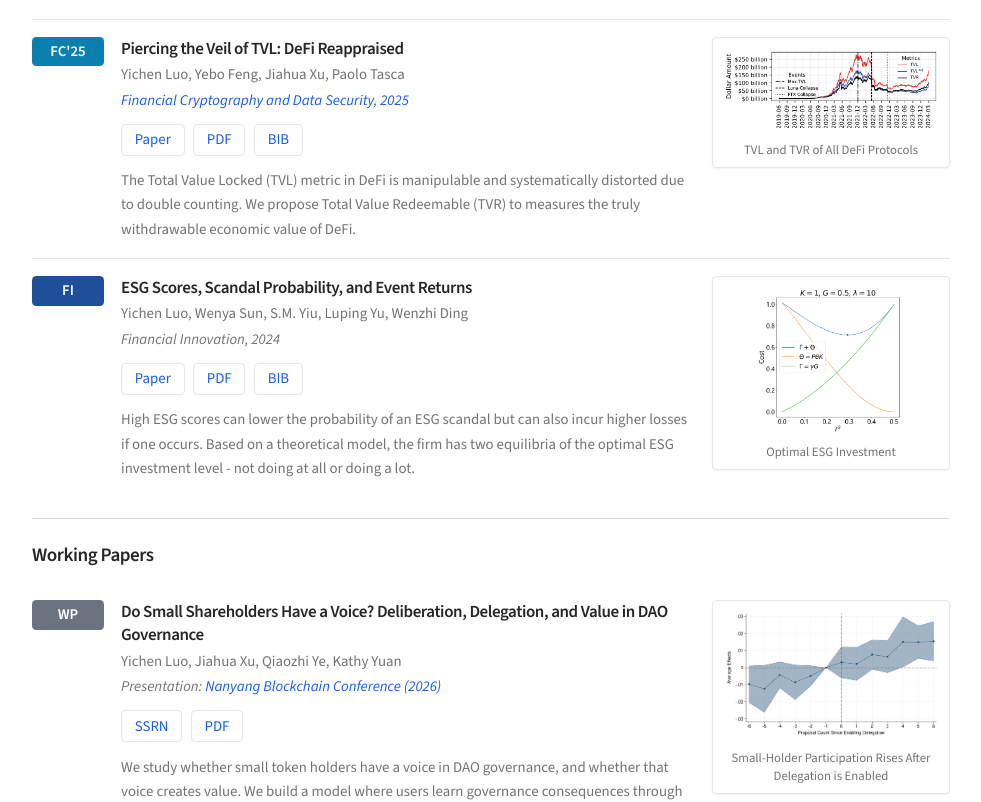
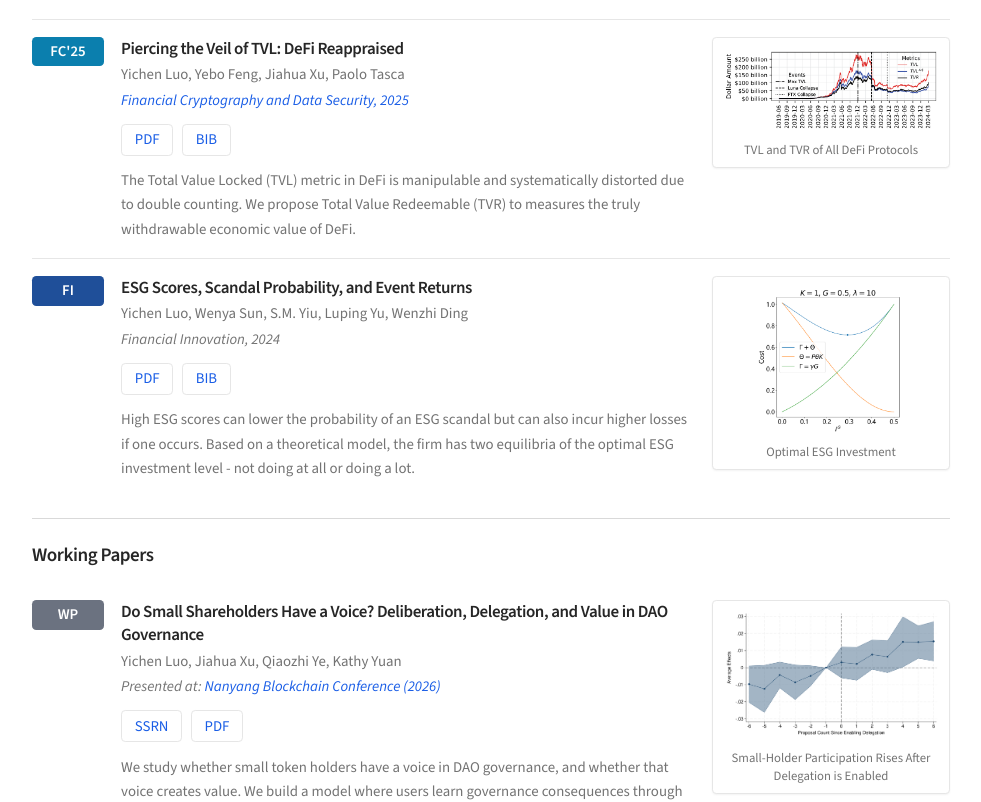
Before and after one commit to lyc0603/lyc0603.github.io, a React (Vite) app: page / in a window 1280 px wide. Shown: the part 861-1663 px from the top of the page, without its empty margins (285-1266 px from the left). Built offline with nearby package versions, Linux system fonts and the light colour scheme; the HTML template or start-up script is replaced by a standard one.

Commit message:
Link publication titles to the paper and drop the Paper button
Each publication's title now opens the published version that the Paper
button used to point to. The presentation label reads "Presented at".

Co-Authored-By: Claude Opus 5.5 <noreply@anthropic.com>

```diff
--- a/src/components/PublicationCard.tsx
+++ b/src/components/PublicationCard.tsx
@@ -12,6 +12,7 @@ interface PublicationCardProps {
   badge?: string;
   badgeColor?: string;
   title: string;
+  url?: string;
   authors: string;
   venue?: string;
   venueUrl?: string;
@@ -83,6 +84,7 @@ const PublicationCard = ({
   badge,
   badgeColor,
   title,
+  url,
   authors,
   venue,
   venueUrl,
@@ -119,7 +121,15 @@ const PublicationCard = ({
 
         {/* Content */}
         <div className="flex-1 min-w-0">
-          <h3 className="font-semibold text-foreground leading-snug">{title}</h3>
+          <h3 className="font-semibold text-foreground leading-snug">
+            {url ? (
+              <a href={url} target="_blank" rel="noopener noreferrer" className="text-foreground hover:text-link">
+                {title}
+              </a>
+            ) : (
+              title
+            )}
+          </h3>
           <p className="text-sm text-muted-foreground mt-1">{authors}</p>
           {venue && (
             <p className="text-sm text-muted-foreground italic mt-1">
--- a/src/i18n/content.ts
+++ b/src/i18n/content.ts
@@ -26,7 +26,7 @@ export const ui = {
   navPublications: { en: 'Publications', zh: '发表论文' },
   navWorkingPapers: { en: 'Working Papers', zh: '工作论文' },
   cv: { en: 'Curriculum Vitae', zh: '个人简历' },
-  presentation: { en: 'Presentation', zh: '会议报告' },
+  presentation: { en: 'Presented at', zh: '会议报告' },
   bibtexTitle: { en: 'BibTeX Citation', zh: 'BibTeX 引用' },
 } satisfies Record<string, Localized>;
 
@@ -37,7 +37,6 @@ export const ui = {
  * dialog, so translating the button text cannot change the click behaviour.
  */
 export const linkLabels: Record<string, Localized> = {
-  Paper: { en: 'Paper', zh: '论文' },
   BIB: { en: 'BIB', zh: '引用' },
   SSRN: { en: 'SSRN', zh: '预印' },
   ArXiv: { en: 'ArXiv', zh: '预印' },
@@ -74,6 +73,8 @@ export interface Paper {
   badge: string;
   badgeColorKey: 'conference' | 'journal' | 'workingPaper';
   title: Localized;
+  /** The published version; the title links here. */
+  url?: string;
   authors: Localized;
   /** Venue and conference names are never translated. */
   venue?: string;
@@ -103,6 +104,7 @@ export const publications: Paper[] = [
       en: 'Resisting Manipulative Bots in Meme Coin Copy Trading: A Multi-Agent Approach with Chain-of-Thought Reasoning',
       zh: '抵御迷因币跟单交易中的操纵型机器人：基于思维链推理的多智能体方法',
     },
+    url: 'https://dl.acm.org/doi/10.1145/3774904.3792635',
     authors: {
       en: 'Yichen Luo, Yebo Feng, Jiahua Xu, Yang Liu',
       zh: '罗奕辰、冯业博、徐家画、刘杨',
@@ -115,7 +117,6 @@ export const publications: Paper[] = [
       zh: '本文研究操纵型机器人如何在流动性匮乏的迷因币市场中利用跟单交易牟利，并提出一套防御框架：以多模态大语言模型（LLM）驱动的多智能体系统，结合结构化的思维链（CoT）推理。',
     },
     links: [
-      { label: 'Paper', url: 'https://dl.acm.org/doi/10.1145/3774904.3792635' },
       { label: 'PDF', url: '/asset/pdf/meme_mas.pdf' },
       { label: 'BIB', url: '#' },
     ],
@@ -140,6 +141,7 @@ export const publications: Paper[] = [
       en: 'Piercing the Veil of TVL: DeFi Reappraised',
       zh: '刺破总锁仓价值的面纱：去中心化金融价值重估',
     },
+    url: 'https://link.springer.com/chapter/10.1007/978-3-032-07035-7_1',
     authors: {
       en: 'Yichen Luo, Yebo Feng, Jiahua Xu, Paolo Tasca',
       zh: '罗奕辰、冯业博、徐家画、Paolo Tasca',
@@ -152,10 +154,6 @@ export const publications: Paper[] = [
       zh: 'DeFi（去中心化金融）中的总锁仓价值（TVL）指标易被操纵，并因重复计算而系统性失真。我们提出可赎回总价值（TVR），用以衡量 DeFi 中真正可提取的经济价值。',
     },
     links: [
-      {
-        label: 'Paper',
-        url: 'https://link.springer.com/chapter/10.1007/978-3-032-07035-7_1',
-      },
       { label: 'PDF', url: '/asset/pdf/tvl.pdf' },
       { label: 'BIB', url: '#' },
     ],
@@ -182,6 +180,7 @@ export const publications: Paper[] = [
       en: 'ESG Scores, Scandal Probability, and Event Returns',
       zh: 'ESG 评分、丑闻概率与事件收益',
     },
+    url: 'https://link.springer.com/article/10.1186/s40854-024-00635-1',
     authors: {
       en: 'Yichen Luo, Wenya Sun, S.M. Yiu, Luping Yu, Wenzhi Ding',
       zh: '罗奕辰、孙文雅、姚兆明、俞路平、丁文治',
@@ -193,10 +192,6 @@ export const publications: Paper[] = [
       zh: '较高的 ESG（环境社会治理）评分能够降低 ESG 丑闻发生的概率，但一旦丑闻发生，损失也会更大。基于理论模型，企业的最优 ESG 投入水平存在两个均衡——要么完全不投入，要么大量投入。',
     },
     links: [
-      {
-        label: 'Paper',
-        url: 'https://link.springer.com/article/10.1186/s40854-024-00635-1',
-      },
       { label: 'PDF', url: '/asset/pdf/esg.pdf' },
       { label: 'BIB', url: '#' },
     ],
--- a/src/pages/Index.tsx
+++ b/src/pages/Index.tsx
@@ -78,6 +78,7 @@ const Index = () => {
                     badge={paper.badge}
                     badgeColor={badgeColors[paper.badgeColorKey]}
                     title={t(paper.title)}
+                    url={paper.url}
                     authors={t(paper.authors)}
                     venue={paper.venue}
                     venueUrl={paper.venueUrl}
@@ -107,6 +108,7 @@ const Index = () => {
                     badge={paper.badge}
                     badgeColor={badgeColors[paper.badgeColorKey]}
                     title={t(paper.title)}
+                    url={paper.url}
                     authors={t(paper.authors)}
                     venue={paper.venue}
                     venueUrl={paper.venueUrl}
```
Also changed, not shown: 1 other file (tests, documents, lock files or other folders).
